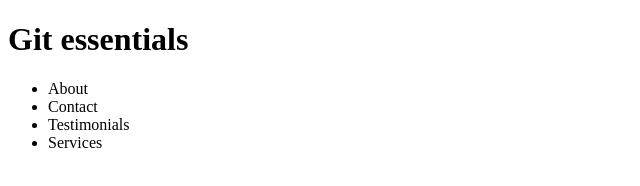
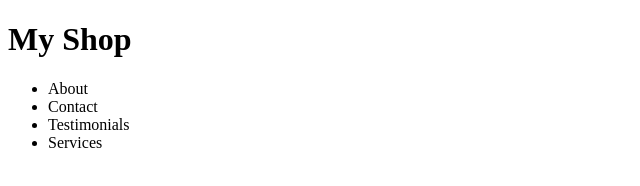
Before and after one commit to tonyPin/git1, a plain HTML site: page index.html in a window 1280 px wide. Shown: the whole page, without its empty margins (0-640 px from the left). Drawn offline with Linux system fonts and the light colour scheme.

Commit message:
3rd commit

```diff
--- a/index.html
+++ b/index.html
@@ -7,7 +7,7 @@
     <title>Git-Skills</title>
   </head>
   <body>
-    <h1>Git essentials</h1>
+    <h1>My Shop</h1>
     <ul>
       <li>About</li>
       <li>Contact</li>
```
